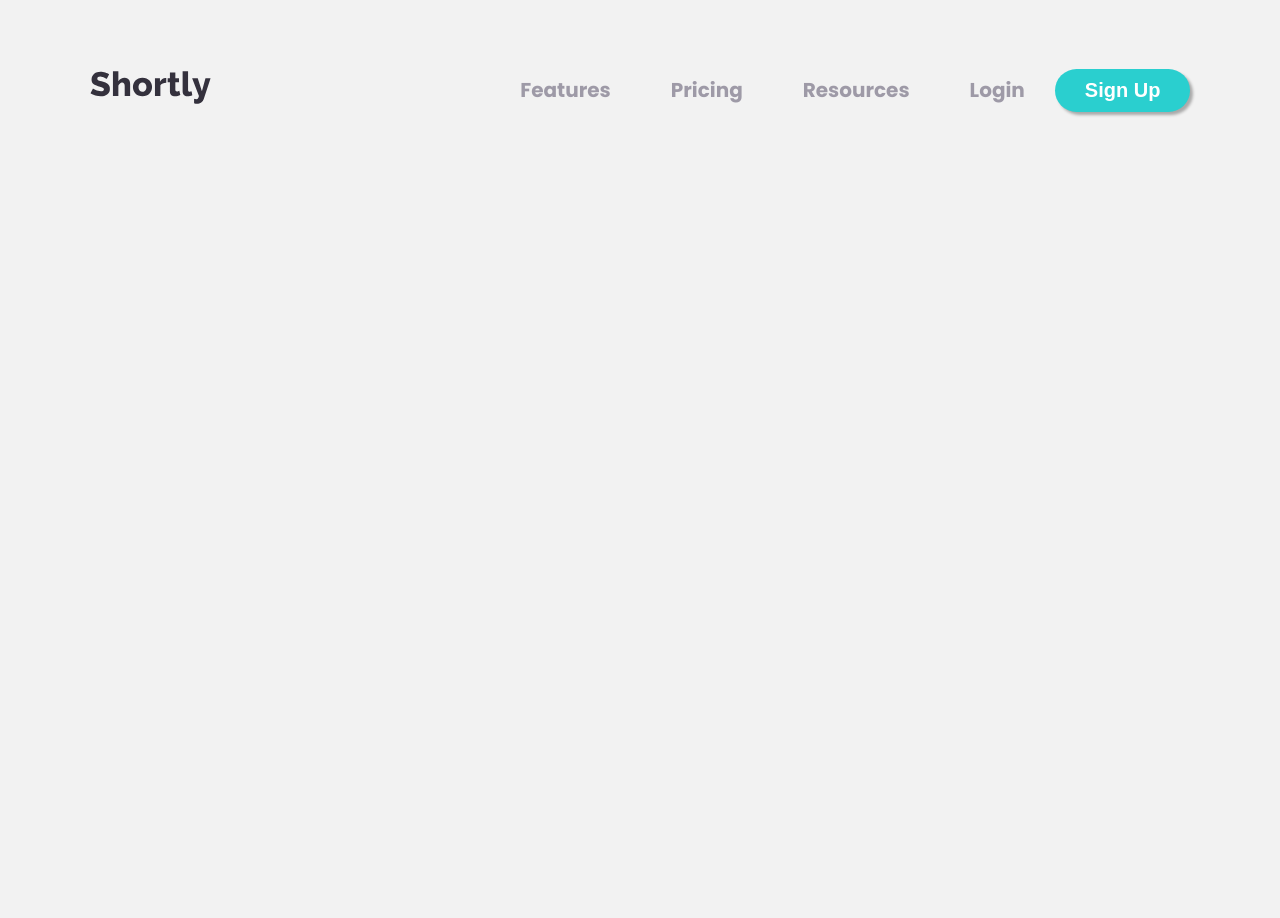
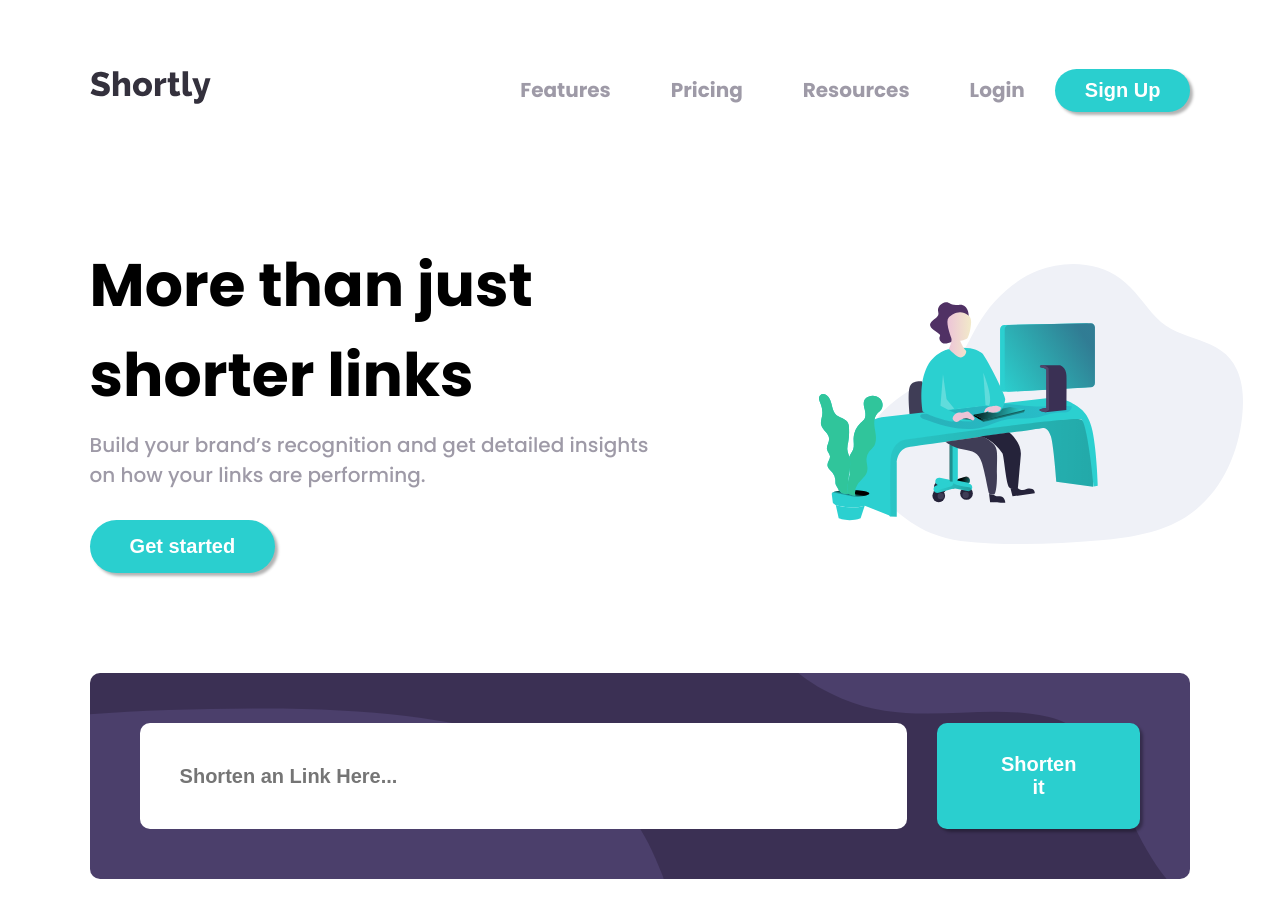
Before and after one commit to Godswilldev/React-js-URL-Shortner, a React (Create React App) app: page / in a window 1280 px wide. Before the commit the page ends 800 px from the top, so only its background shows below. Built offline with nearby package versions, Linux system fonts and the light colour scheme.

Commit message:
add core functionalities

```diff
--- a/public/index.html
+++ b/public/index.html
@@ -24,9 +24,7 @@
   <body>
     <div id="root"></div>
 
-    <!-- Features Pricing Resources Login Sign Up More than just shorter links Build
-    your brand’s recognition and get detailed insights on how your links are
-    performing. Get Started Shorten a link here... Shorten It! Advanced
+    <!-- Features Pricing Resources Login Sign Up   Get Started Shorten a link here... Shorten It! Advanced
     Statistics Track how your links are performing across the web with our
     advanced statistics dashboard. Brand Recognition Boost your brand
     recognition with each click. Generic links don’t mean a thing. Branded links
--- a/src/App.js
+++ b/src/App.js
@@ -1,11 +1,14 @@
 import React, { Component } from "react";
 import Navbar from "./components/Navbar";
-
+import Hero from "./components/Hero";
+import ShortenedLinks from "./components/ShortenedLinks";
 class App extends Component {
   render() {
     return (
       <div className="app">
         <Navbar />
+        <Hero />
+        <ShortenedLinks />
       </div>
     );
   }
--- /dev/null
+++ b/src/components/Form.js
@@ -0,0 +1,100 @@
+import React, { Component } from "react";
+import Buttons from "./Buttons";
+import uuid from "uuid/v4";
+import axios from "axios";
+
+class Form extends Component {
+  state = {
+    url: "",
+    errorMsg: "",
+    finalUrl: "",
+    loading: false,
+  };
+
+  isValidUrl = () => {
+    try {
+      new URL(this.state.url);
+    } catch (e) {
+      return false;
+    }
+    return true;
+  };
+
+  handleSubmit = (evt) => {
+    evt.preventDefault();
+    if (!this.isValidUrl()) {
+      this.setState({
+        errorMsg: "Please enter a valid URL",
+      });
+      return;
+    } else {
+      this.setState({
+        loading: true,
+      });
+      this.getShortURl();
+    }
+  };
+
+  handleChange = (evt) => {
+    const { name, value } = evt.target;
+    this.setState({
+      [name]: value.trim(),
+    });
+  };
+  getShortURl = async () => {
+    try {
+      let { data } = await axios.get(
+        `https://api.shrtco.de/v2/shorten?url=${this.state.url}`
+      );
+      this.props.createLinks({
+        id: uuid(),
+        initialUrl: data.result.original_link,
+        finalUrl: data.result.short_link2,
+      });
+      this.setState({
+        url: "",
+        loading: false,
+      });
+    } catch (error) {
+      console.error(error);
+    }
+  };
+
+  render() {
+    return this.state.loading ? (
+      <div className="loader">
+        <div className="lds-grid">
+          <div></div>
+          <div></div>
+          <div></div>
+          <div></div>
+          <div></div>
+          <div></div>
+          <div></div>
+          <div></div>
+          <div></div>
+        </div>
+      </div>
+    ) : (
+      <div className="form__background">
+        <form onSubmit={this.handleSubmit} className="form">
+          <input
+            className={
+              this.state.errorMsg === "" ? "form__input" : "error form__input"
+            }
+            type="text"
+            name="url"
+            id="url"
+            placeholder="Shorten an Link Here..."
+            value={this.state.url}
+            onChange={this.handleChange}
+          />
+          <p className="form__error"> {this.state.errorMsg} </p>
+          <Buttons type="square" text="Shorten it" size="3rem 6rem" />
+        </form>
+      </div>
+    );
+  }
+}
+
+export default Form;
--- /dev/null
+++ b/src/components/Hero.js
@@ -0,0 +1,22 @@
+import React, { Component } from "react";
+import Buttons from "./Buttons";
+import HeroImg from "../images/illustration-working.svg";
+export default class Hero extends Component {
+  render() {
+    return (
+      <div className="hero">
+        <div className="hero__text">
+          <h1 className="hero__text--header">More than just shorter links</h1>
+          <p className="hero__text--paragraph">
+            Build your brand’s recognition and get detailed insights on how your
+            links are performing.
+          </p>
+          <Buttons type="round" size="1.5rem 4rem" text="Get started" />
+        </div>
+        <div className="hero__im">
+          <img className="hero__img" src={HeroImg} alt="illustration-working" />
+        </div>
+      </div>
+    );
+  }
+}
--- /dev/null
+++ b/src/components/Result.js
@@ -0,0 +1,20 @@
+import React, { Component } from "react";
+import Buttons from "./Buttons";
+class Result extends Component {
+  render() {
+    return (
+      <div>
+        <h1>{this.props.initialUrl}</h1>
+        <h2>{this.props.finalUrl}</h2>
+        <Buttons
+          type="square"
+          size="1.5rem 4rem"
+          text="Copy"
+          onClick={this.props.copy}
+        />
+      </div>
+    );
+  }
+}
+
+export default Result;
--- /dev/null
+++ b/src/components/ShortenedLinks.js
@@ -0,0 +1,35 @@
+import React, { Component } from "react";
+import Result from "./Result";
+import Form from "./Form";
+class ShortenedLinks extends Component {
+  state = {
+    links: [],
+  };
+
+  createLinks = (link) =>
+    this.setState((curState) => ({
+      links: [...curState.links, link],
+    }));
+  //   copy = () => navigator.clipboard.writeText(this.state.finalUrl);
+
+  copy = (id) => {
+    this.state.links.find((l) => l.id === id);
+  };
+  render() {
+    return (
+      <div>
+        <Form createLinks={this.createLinks} />
+        {this.state.links.map((link) => (
+          <Result
+            key={link.id}
+            initialUrl={link.initialUrl}
+            finalUrl={link.finalUrl}
+            copy={() => this.copy}
+          />
+        ))}
+      </div>
+    );
+  }
+}
+
+export default ShortenedLinks;
--- a/src/sass/base/_reset.scss
+++ b/src/sass/base/_reset.scss
@@ -11,7 +11,7 @@ html {
     font-size: 62.5%;
 }
 body {
-    background-color: $Gray;
+    // background-color: $Gray;
     font-family: "Poppins", sans-serif;
     font-weight: 500;
     margin: 4rem 7%;
--- /dev/null
+++ b/src/sass/components/_form.scss
@@ -0,0 +1,45 @@
+.form {
+    display: flex;
+    width: 100%;
+    margin: 0 auto;
+    text-align: center;
+
+    &__background {
+        display: flex;
+        background-color: $Dark-Violet;
+        align-items: center;
+        padding: 5rem;
+        border-radius: 1rem;
+        margin-top: 10rem;
+        background-image: url(../../images/bg-shorten-desktop.svg);
+        background-position: center;
+        background-size: cover;
+        background-repeat: no-repeat;
+    }
+    &__input {
+        width: 80%;
+        border-radius: 1rem;
+        outline: none;
+        border: none;
+        font-size: 2rem;
+        font-weight: 700;
+        margin-right: 3rem;
+        padding: 0 4rem;
+    }
+
+    &__error {
+        color: $Red;
+        font-size: 1.8rem;
+        position: absolute;
+        bottom: -12.5rem;
+    }
+}
+.error {
+    &.form__input {
+        border: 2px solid $Red;
+        color: $Red;
+        &::placeholder {
+            color: $Red;
+        }
+    }
+}
--- /dev/null
+++ b/src/sass/components/_hero.scss
@@ -0,0 +1,28 @@
+.hero {
+    display: flex;
+    justify-content: space-between;
+    align-items: center;
+    width: 100%;
+    margin-top: 10rem;
+
+    &__text {
+        padding-right: 5rem;
+        &--header {
+            font-size: 6rem;
+            margin-bottom: 1rem;
+        }
+
+        &--paragraph {
+            color: $Grayish-Violet;
+            font-size: 2rem;
+            margin-bottom: 3rem;
+        }
+    }
+
+    &__img {
+        width: 90%;
+        height: 90%;
+        position: relative;
+        right: -10rem;
+    }
+}
--- /dev/null
+++ b/src/sass/components/_loading-icon.scss
@@ -0,0 +1,87 @@
+.loader {
+    height: 100vh;
+    background-color: #fff;
+    position: fixed;
+    width: 100%;
+    top: 0;
+    left: 0;
+    transition: 1s all ease-in-out;
+}
+
+@supports (-webkit-backdrop-filter: none) or (backdrop-filter: none) {
+    .loader {
+        -webkit-backdrop-filter: blur(10px);
+        backdrop-filter: blur(10px);
+        background-color: rgba(255, 255, 255, 0.5);
+    }
+}
+.lds-grid {
+    display: inline-block;
+    position: relative;
+    width: 80px;
+    height: 80px;
+    @include absCenter;
+    transition: 1s all ease;
+}
+.lds-grid div {
+    position: absolute;
+    width: 16px;
+    height: 16px;
+    border-radius: 50%;
+    background: $Dark-Violet;
+    animation: lds-grid 1.2s linear infinite;
+}
+.lds-grid div:nth-child(1) {
+    top: 8px;
+    left: 8px;
+    animation-delay: 0s;
+}
+.lds-grid div:nth-child(2) {
+    top: 8px;
+    left: 32px;
+    animation-delay: -0.4s;
+}
+.lds-grid div:nth-child(3) {
+    top: 8px;
+    left: 56px;
+    animation-delay: -0.8s;
+}
+.lds-grid div:nth-child(4) {
+    top: 32px;
+    left: 8px;
+    animation-delay: -0.4s;
+}
+.lds-grid div:nth-child(5) {
+    top: 32px;
+    left: 32px;
+    animation-delay: -0.8s;
+}
+.lds-grid div:nth-child(6) {
+    top: 32px;
+    left: 56px;
+    animation-delay: -1.2s;
+}
+.lds-grid div:nth-child(7) {
+    top: 56px;
+    left: 8px;
+    animation-delay: -0.8s;
+}
+.lds-grid div:nth-child(8) {
+    top: 56px;
+    left: 32px;
+    animation-delay: -1.2s;
+}
+.lds-grid div:nth-child(9) {
+    top: 56px;
+    left: 56px;
+    animation-delay: -1.6s;
+}
+@keyframes lds-grid {
+    0%,
+    100% {
+        opacity: 1;
+    }
+    50% {
+        opacity: 0.5;
+    }
+}
--- a/src/sass/main.scss
+++ b/src/sass/main.scss
@@ -3,4 +3,7 @@
 @import "abstracts/variables";
 @import "base/reset";
 @import "components/button";
+@import "components/form";
+@import "components/hero";
 @import "components/navbar";
+@import "components/loading-icon";
```
